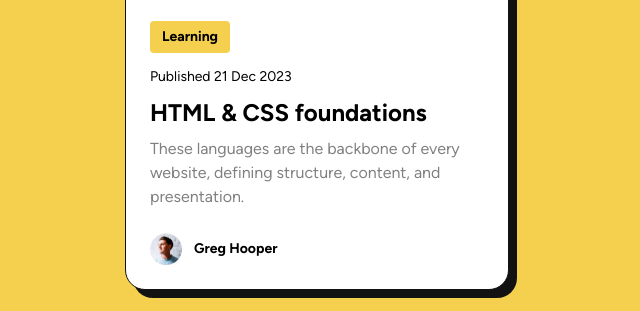
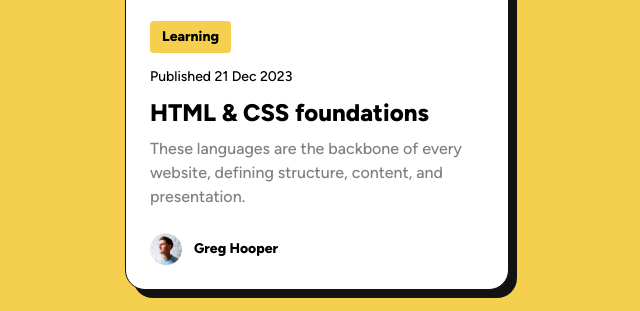
Before and after one commit to prtpl/blog-preview-card, a plain HTML site: page index.html in a window 1280 px wide. Shown: the part 369-680 px from the top of the page, without its empty margins (323-963 px from the left). Drawn offline with Linux system fonts and the light colour scheme.

Commit message:
Updated font weights.

```diff
--- a/styles.css
+++ b/styles.css
@@ -54,24 +54,26 @@ body {
         padding: 4px 12px;
         background: hsl(47, 88%, 63%);
         font-size: 14px;
-        font-weight: bolder;
+        font-weight: 800;
         width: fit-content;
         border-radius: 4px;
     }
 
     .card__published {
         font-size: 14px;
+        font-weight: 500;
     }
 
     .card__title {
         font-size: 24px;
-        font-weight: bold;
+        font-weight: 800;
         cursor: pointer;
     }
 
     .card__description {
         font-size: 16px;
         color: hsl(0, 0%, 50%);
+        font-weight: 500;
     }
 
     .author {
@@ -86,7 +88,7 @@ body {
 
         .author__name {
             font-size: 14px;
-            font-weight: bolder;
+            font-weight: 800;
         }
     }
 }
```
